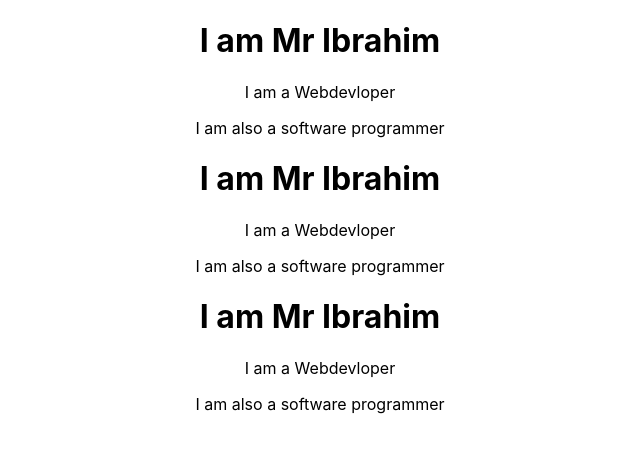
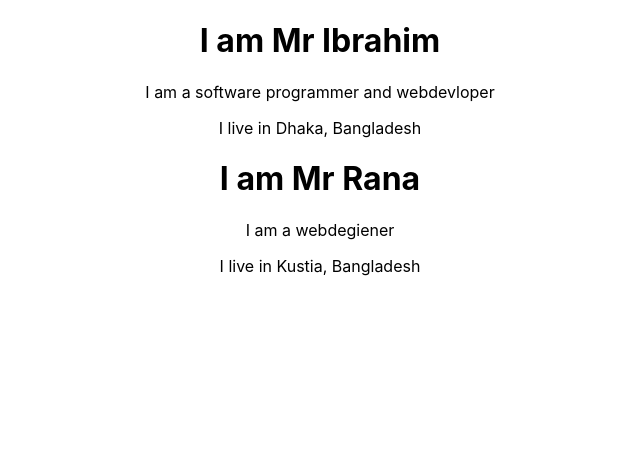
Before and after one commit to 1ibrahimtsc/ReactjsTutorial, a React (Create React App) app: page / in a window 1280 px wide. Shown: the top 452 px of the page, without its empty margins (320-960 px from the left). Built offline with nearby package versions, Linux system fonts and the light colour scheme.

Commit message:
props tutorial 6

```diff
--- a/src/components/App.js
+++ b/src/components/App.js
@@ -9,9 +9,10 @@ class App extends Component {
 
     return (
       <div className="App">
-        <First />
-        <First />
-        <First />
+        <First name='Mr Ibrahim' designation='software programmer and webdevloper' location='Dhaka, Bangladesh' />
+
+        <First name='Mr Rana' designation='webdegiener' location='Kustia, Bangladesh' />
+
 
       </div>
     );
--- a/src/components/First/First.js
+++ b/src/components/First/First.js
@@ -5,9 +5,9 @@ class First extends Component {
     render(){
       return (
           <div>
-              <h1> I am Mr Ibrahim </h1>
-              <p> I am a Webdevloper </p>
-              <p> I am also a software programmer </p>
+              <h1> I am { this.props.name } </h1>
+              <p> I am a { this.props.designation } </p>
+              <p> I live in { this.props.location } </p>
           </div>
       )
 
```
